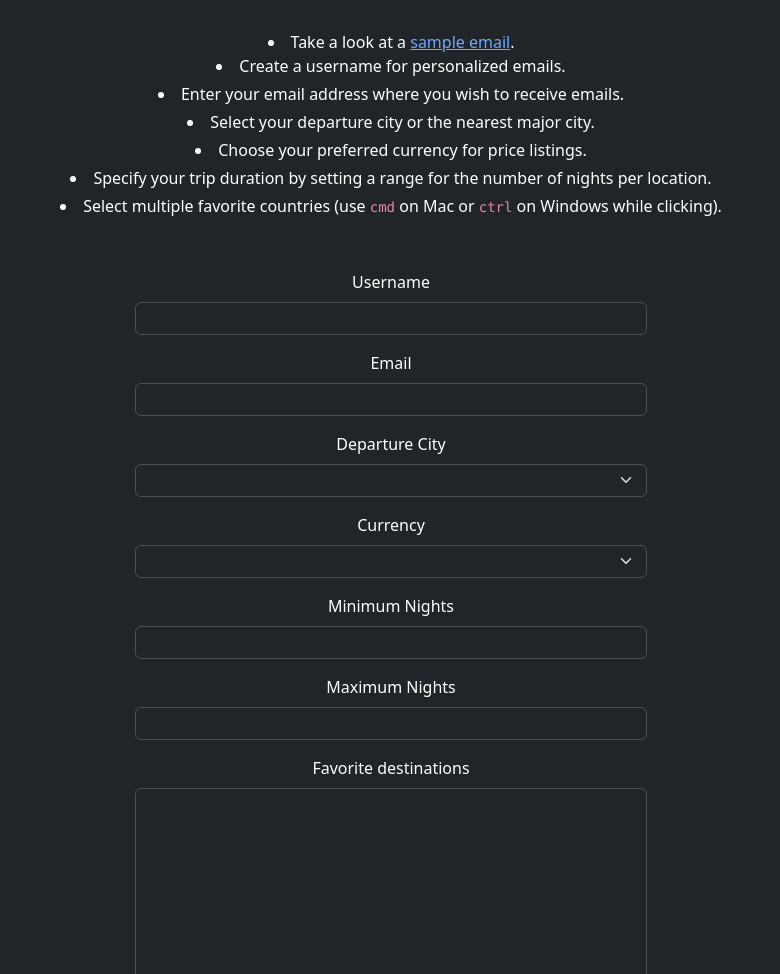
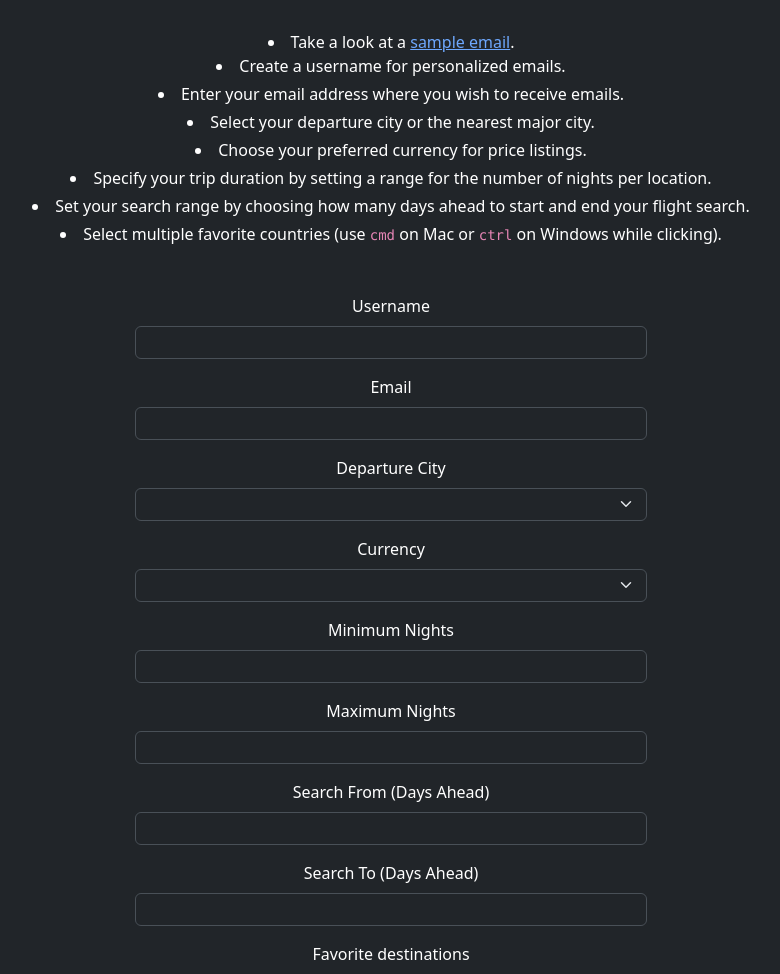
Before and after one commit to timonrieger/air-nomad-society, a Flask app: page /subscribe in a window 1280 px wide. Shown: the part 132-1106 px from the top of the page, without its empty margins (249-1029 px from the left). Run offline with Flask 3, Linux system fonts and the light colour scheme; lists and menus that the app fills with data are empty; parts of the project's set-up code (start-up, migrations or seed data) failed here and were passed over; some libraries are stand-ins or nearby versions.

Commit message:
feat: enhance subscription and search functionality with min/max days ahead

```diff
--- a/requirements.txt
+++ b/requirements.txt
@@ -10,4 +10,4 @@ psycopg2-binary==2.9.9
 flask-caching==2.3.0
 python-dotenv==0.19.1
 flask-caching==2.3.0
-git+https://git@gitlab.com/timonrieger/database-service.git
+git+https://git@github.com/timonrieger/database-service.git
--- a/src/app.py
+++ b/src/app.py
@@ -55,6 +55,8 @@ def subscribe():
                 currency=member.currency,
                 min_nights=member.min_nights,
                 max_nights=member.max_nights,
+                min_days_ahead=member.min_days_ahead,
+                max_days_ahead=member.max_days_ahead,
                 favorite_countries=[country.strip() for country in member.travel_countries.split(",")]
             )
             db.session.delete(member)
@@ -73,6 +75,8 @@ def subscribe():
                 currency=member.currency,
                 min_nights=member.min_nights,
                 max_nights=member.max_nights,
+                min_days_ahead=member.min_days_ahead,
+                max_days_ahead=member.max_days_ahead,
                 favorite_countries=[country.strip() for country in member.travel_countries.split(",")]
             )
             flash("Your profile is ready for updates. Please make any changes as needed.", category="success")
@@ -91,6 +95,8 @@ def subscribe():
             already_member.currency = form.currency.data
             already_member.min_nights = form.min_nights.data
             already_member.max_nights = form.max_nights.data
+            already_member.min_days_ahead = form.min_days_ahead.data
+            already_member.max_days_ahead = form.max_days_ahead.data
             already_member.travel_countries = favorite_countries
             db.session.commit()
             flash("Your preferences were changed successfully.", category="success")
@@ -104,6 +110,8 @@ def subscribe():
                 currency=form.currency.data,
                 min_nights=form.min_nights.data,
                 max_nights=form.max_nights.data,
+                min_days_ahead=form.min_days_ahead.data,
+                max_days_ahead=form.max_days_ahead.data,
                 travel_countries=favorite_countries,
                 token=generate_token()
             )
--- a/src/data_manager.py
+++ b/src/data_manager.py
@@ -33,6 +33,7 @@ class DataManager:
         self.user_data = [{"token": user.token, "id": user.id, "username": user.username, "email": user.email,
                            "departureCity": user.departure_city, "departureIata": user.departure_iata,
                            "currency": user.currency, "nightsFrom": user.min_nights, "nightsTo": user.max_nights,
+                           "minDaysAhead": user.min_days_ahead, "maxDaysAhead": user.max_days_ahead,
                            "dreamPlaces": user.travel_countries.split(",")} for user in user_data]
         return self.user_data
 
--- a/src/utility/forms.py
+++ b/src/utility/forms.py
@@ -9,16 +9,31 @@ SELECT_MULTIPLE_STYLE = "width: 40%; height: 200px; margin: auto; display: block
 SUBMIT_STYLE = "margin-bottom: 10px"
 
 class ValidateMaxNightsGreaterThanMin:
-    def __init__(self, message=None):
-        if not message:
-            message = 'Maximum nights must be greater than minimum nights.'
-        self.message = message
-
     def __call__(self, form, field):
         min_nights = form.min_nights.data
         max_nights = field.data
         if max_nights <= min_nights:
-            raise ValidationError(self.message)
+            raise ValidationError('Maximum nights must be greater than minimum nights.')
+
+
+class ValidateMaxDaysAheadGreaterThanMin:
+    def __call__(self, form, field):
+        min_days_ahead = form.min_days_ahead.data
+        max_days_ahead = field.data
+        if max_days_ahead <= min_days_ahead:
+            raise ValidationError('Maximum days ahead must be greater than minimum days ahead.')
+
+
+class ValidateMaxNightsWithinSearchRange:
+    def __call__(self, form, field):
+        min_days_ahead = form.min_days_ahead.data
+        max_days_ahead = form.max_days_ahead.data
+        max_nights = field.data
+
+        if min_days_ahead and max_days_ahead:
+            search_range_days = max_days_ahead - min_days_ahead
+            if max_nights > search_range_days:
+                raise ValidationError(f'Maximum nights ({max_nights}) cannot exceed the search range duration ({search_range_days} days).')
 
 
 class AirNomadSocietyForm(FlaskForm):
@@ -27,7 +42,9 @@ class AirNomadSocietyForm(FlaskForm):
     departure_city = SelectField(label="Departure City", choices=DEPARTURE_CHOICES, validators=[DataRequired()], render_kw={"style": f"{STRING_FIELD_STYLE}"})
     currency = SelectField(label="Currency", choices=CURRENCY_CHOICES, validators=[DataRequired()], render_kw={"style": f"{STRING_FIELD_STYLE}"})
     min_nights = IntegerField(label="Minimum Nights", validators=[DataRequired(), NumberRange(min=1, message="Set to 1 or above.")], render_kw={"style": f"{STRING_FIELD_STYLE}"})
-    max_nights = IntegerField(label="Maximum Nights", validators=[DataRequired(), NumberRange(min=1, max=180, message="Set to 180 or lower."), ValidateMaxNightsGreaterThanMin()], render_kw={"style": f"{STRING_FIELD_STYLE}"})
+    max_nights = IntegerField(label="Maximum Nights", validators=[DataRequired(), NumberRange(min=1, message="Set to 1 or above."), ValidateMaxNightsGreaterThanMin(), ValidateMaxNightsWithinSearchRange()], render_kw={"style": f"{STRING_FIELD_STYLE}"})
+    min_days_ahead = IntegerField(label="Search From (Days Ahead)", validators=[DataRequired(), NumberRange(min=1, max=365, message="Set between 1 and 365 days.")], render_kw={"style": f"{STRING_FIELD_STYLE}"})
+    max_days_ahead = IntegerField(label="Search To (Days Ahead)", validators=[DataRequired(), NumberRange(min=1, max=365, message="Set between 1 and 365 days."), ValidateMaxDaysAheadGreaterThanMin()], render_kw={"style": f"{STRING_FIELD_STYLE}"})
     favorite_countries = SelectMultipleField(label="Favorite destinations", choices=COUNTRY_CHOICES, validators=[DataRequired()], render_kw={"style": f"{SELECT_MULTIPLE_STYLE}; f{SUBMIT_STYLE}"})
     join = SubmitField(label="Join Air Nomad Society")
     update = SubmitField(label="Update Preferences")
--- a/templates/index.html
+++ b/templates/index.html
@@ -279,8 +279,8 @@ directly to your inbox. {% endblock %} {% block content %}
       <div>
         <div class="collapse pb-4" id="question6">
           <div class="card card-body answer">
-            Deals cover flights up to 180 days in advance, giving you time to
-            plan.
+            You can customize your search range upto 1 year in advance,
+            giving you flexibility to plan according to your travel timeline.
           </div>
         </div>
       </div>
--- a/templates/subscribe.html
+++ b/templates/subscribe.html
@@ -36,7 +36,8 @@
         <li>Select your departure city or the nearest major city.</li>
         <li class="py-1">Choose your preferred currency for price listings.</li>
         <li>Specify your trip duration by setting a range for the number of nights per location.</li>
-        <li class="py-1">Select multiple favorite countries (use <code>cmd</code> on Mac or <code>ctrl</code> on Windows while clicking).</li>
+        <li class="py-1">Set your search range by choosing how many days ahead to start and end your flight search.</li>
+        <li>Select multiple favorite countries (use <code>cmd</code> on Mac or <code>ctrl</code> on Windows while clicking).</li>
     </div>
     {% endif %}
     {% if show_form %}
@@ -54,6 +55,8 @@
             {{ render_field(form.currency) }}
             {{ render_field(form.min_nights) }}
             {{ render_field(form.max_nights) }}
+            {{ render_field(form.min_days_ahead) }}
+            {{ render_field(form.max_days_ahead) }}
             {{ render_field(form.favorite_countries) }}
         </dl>
         {% if update %}
```
Also changed, not shown: src/main.py (+4 -4 lines), 1 other file.
